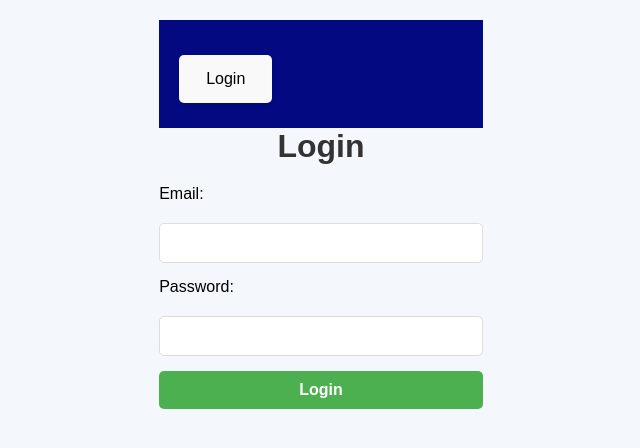
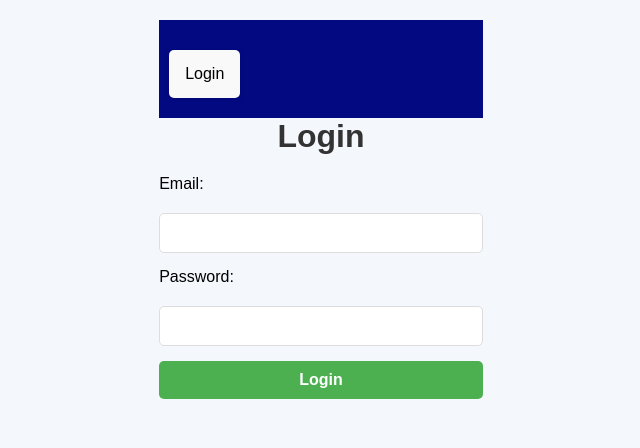
Before and after one commit to UttkarshKhanke/Miilitrack, a React (Create React App) app: page /login in a window 1280 px wide. Shown: the top 448 px of the page, without its empty margins (319-959 px from the left). Built offline with nearby package versions, Linux system fonts and the light colour scheme; no server answers.

Commit message:
Touches to css

```diff
--- a/src/components/Navbar.css
+++ b/src/components/Navbar.css
@@ -7,7 +7,7 @@
     justify-content: space-between;
     align-items: center;
     background: #030981; /* Dark Blue */
-    padding: 15px 20px;
+    padding: 10px 10px;
     color: white;
   }
 
@@ -24,7 +24,7 @@
     text-decoration: none;
     font-size: 16px;
     transition: 0.3s ease;
-    padding: 8px 12px;
+    padding: 5px 1px;
   }
 
   .nav-links li a:hover {
@@ -73,7 +73,7 @@
       background: #2c3e50;
       width: 100%;
       text-align: center;
-      padding: 20px 0;
+      padding: 5px 0;
     }
 
     .nav-links.open {
```
